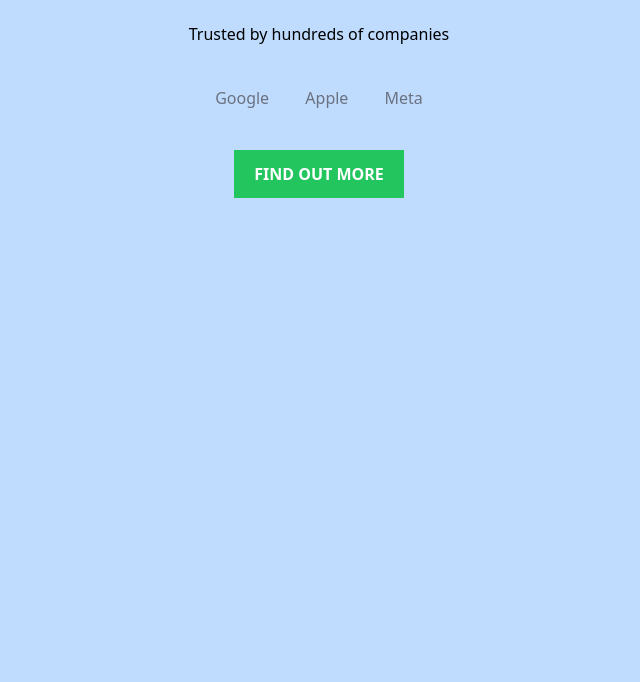
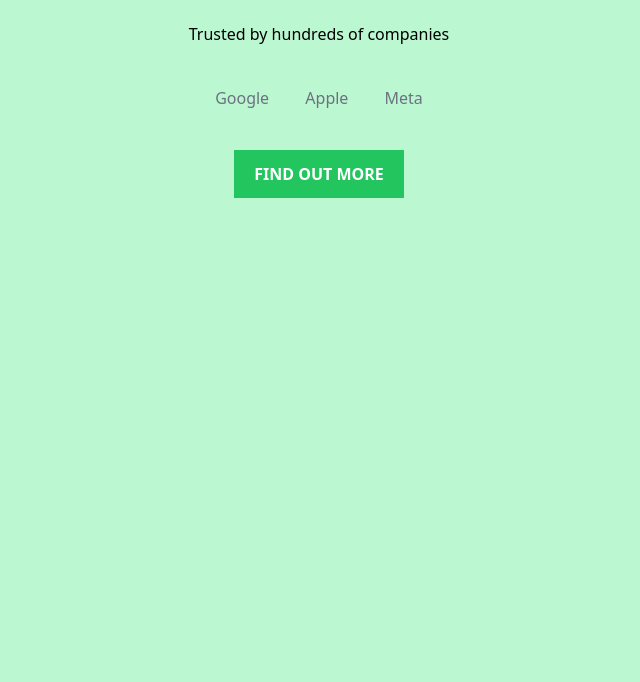
Before and after one commit to Reesecup1012/test-landing, a plain HTML site: page index.html in a window 1280 px wide. Shown: the part 118-800 px from the top of the page, without its empty margins (321-961 px from the left). Drawn offline with nearby package versions, Linux system fonts and the light colour scheme.

Commit message:
change bg

```diff
--- a/index.html
+++ b/index.html
@@ -3,7 +3,7 @@
     <script src="https://cdn.tailwindcss.com"></script>
   </head>
   <body>
-    <div class="py-16 bg-blue-200 h-screen">
+    <div class="py-16 bg-green-200 h-screen">
       <h1 class="text-center text-3xl mb-10 font-extrabold tracking-tight text-gray-900">
         Buy this great tool Tiffany </h1>
       <p class="text-center">Trusted by hundreds of companies</p>
```
